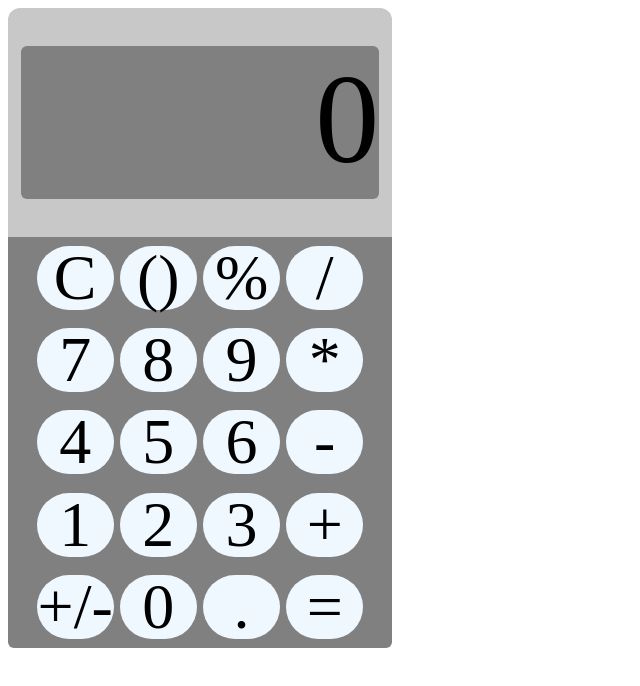
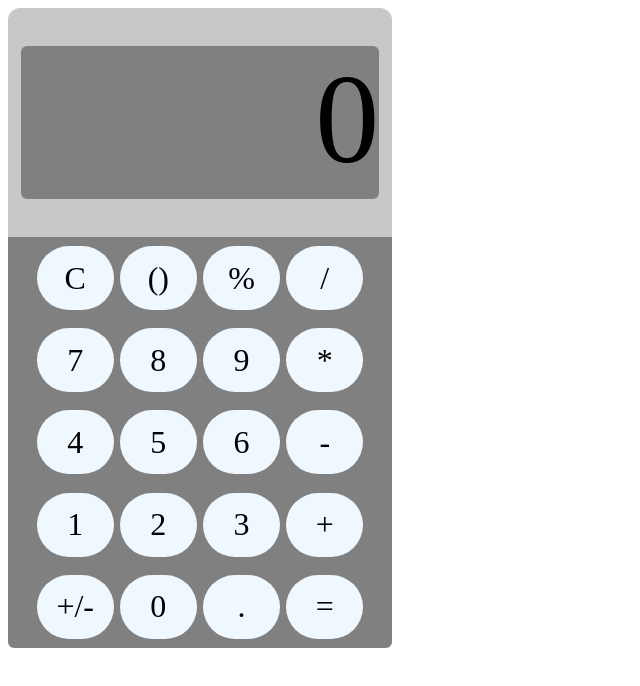
Before and after one commit to G-Y-Chan/js_exercises, a plain HTML site: page calculator/index.html in a window 1280 px wide. Shown: the whole page, without its empty margins (0-640 px from the left). Drawn offline with Linux system fonts and the light colour scheme.

Commit message:
Reduced font size of buttons

```diff
--- a/calculator/styles.css
+++ b/calculator/styles.css
@@ -48,5 +48,5 @@
     display: flex;
     justify-content: center;
     align-items: center;
-    font-size: 8vh;
+    font-size: 4vh;
 }
```
